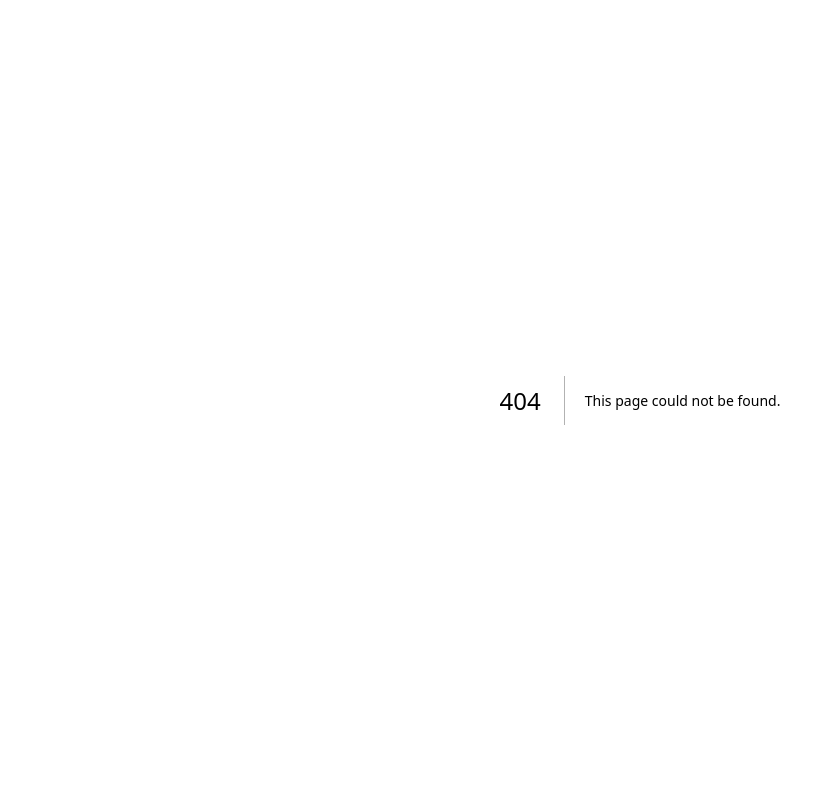
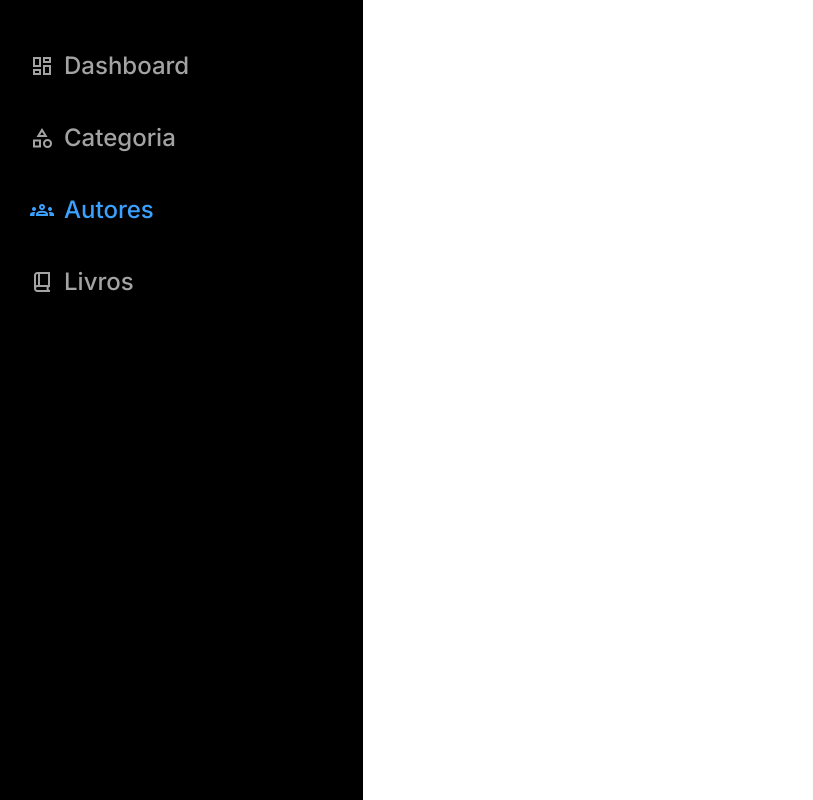
Before and after one commit to Henrique-All/home-books, a Next.js app: page /authors in a window 1280 px wide. Before the commit this address had no page. Shown: the whole page, without its empty margins (0-813 px from the left). Built offline with nearby package versions, Linux system fonts and the light colour scheme.

Commit message:
chore: create pages

```diff
--- /dev/null
+++ b/app/(site)/authors/page.tsx
@@ -0,0 +1,7 @@
+export default function Authors() {
+  return (
+    <div>
+      <h1>Authors</h1>
+    </div>
+  )
+}
--- /dev/null
+++ b/app/(site)/books/page.tsx
@@ -0,0 +1,7 @@
+export default function Books() {
+  return (
+    <div>
+      <h1>Books</h1>
+    </div>
+  )
+}
--- /dev/null
+++ b/app/(site)/categories/page.tsx
@@ -0,0 +1,7 @@
+export default function categories() {
+  return (
+    <div>
+      <h1>Categories</h1>
+    </div>
+  )
+}
--- a/app/(site)/dashboard/page.tsx
+++ b/app/(site)/dashboard/page.tsx
@@ -9,6 +9,7 @@ export default function Dashboard() {
     <div>
       <h1>Dashboard Page</h1>
       <Button onClick={() => signOut()}>Sair</Button>
+      <span className="material-symbols-outlined">face</span>
     </div>
   )
 }
```
